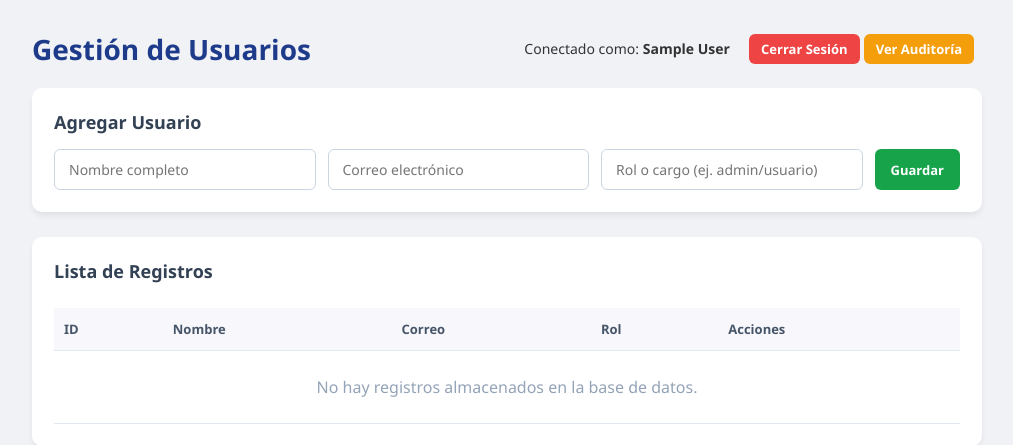
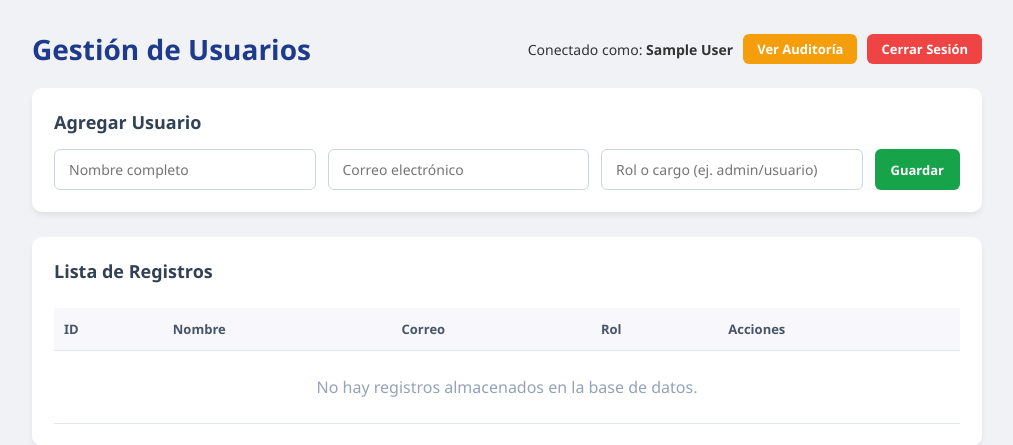
Before and after one commit to jerodelineleneus568-jpg/registro-usuario, a Flask app: page / in a window 1280 px wide. Shown: the top 445 px of the page, without its empty margins (133-1146 px from the left). Run offline with Flask 3, Linux system fonts and the light colour scheme; the visitor is signed in with stand-in values (Sample User, id 1); data that the repository does not hold is empty.

Commit message:
Guardar cambios actualizados

```diff
--- a/controllers/usuario_controller.py
+++ b/controllers/usuario_controller.py
@@ -121,3 +121,14 @@ def eliminar_view(id_usuario):
         UsuarioModel.delete(id_usuario)
         flash("Usuario eliminado.", "success")
     return redirect(url_for('index_view'))
+
+
+@login_requerido
+def auditoria_view():
+    # Comprobar que el usuario tenga rol de administrador
+    if session.get('usuario_rol') != 'admin':
+        flash("Acceso denegado: solo administradores pueden ver la auditoría.", "error")
+        return redirect(url_for('index_view'))
+
+    logs = UsuarioModel.get_auditoria()
+    return render_template('auditoria.html', logs=logs, usuario_actual=session.get('usuario_nombre'))
--- a/templates/index.html
+++ b/templates/index.html
@@ -10,10 +10,10 @@
 <div class="container">
     <header class="header" style="display: flex; justify-content: space-between; align-items: center; margin-bottom: 20px;">
         <h1>Gestión de Usuarios</h1>
-        <div>
-            <span style="font-size: 14px; margin-right: 15px;">Conectado como: <strong>{{ usuario_actual }}</strong></span>
-            <a href="{{ url_for('logout_view') }}" class="btn btn-delete" style="text-decoration: none; padding: 6px 12px;">Cerrar Sesión</a>
-            <a href="{{ url_for('auditoria_view') }}" class="btn btn-edit" style="text-decoration: none; padding: 6px 12px; margin-right: 8px;">Ver Auditoría</a>
+        <div style="display: flex; align-items: center; gap: 10px;">
+            <span style="font-size: 14px;">Conectado como: <strong>{{ usuario_actual }}</strong></span>
+            <a href="{{ url_for('auditoria_view') }}" class="btn btn-edit" style="text-decoration: none; padding: 6px 14px;">Ver Auditoría</a>
+            <a href="{{ url_for('logout_view') }}" class="btn btn-delete" style="text-decoration: none; padding: 6px 14px;">Cerrar Sesión</a>
         </div>
     </header>
 
```
